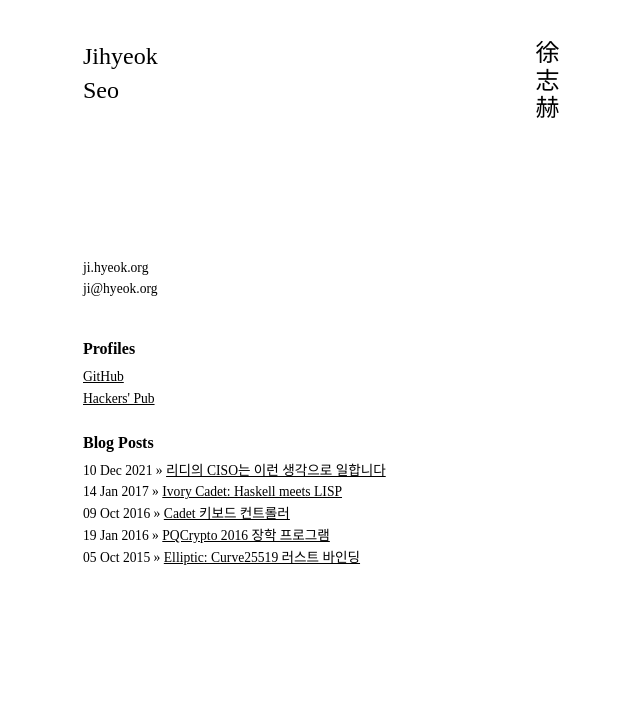
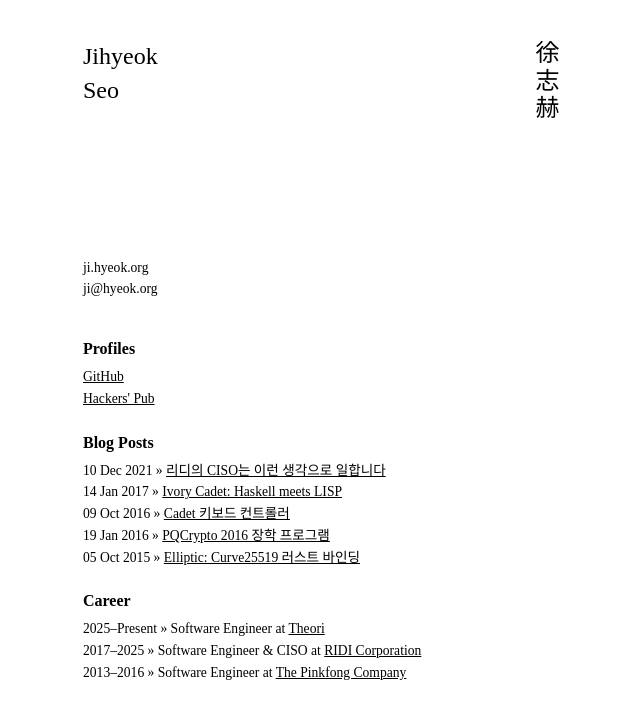
Before and after one commit to limeburst/limeburst.github.io, a Jekyll site: the page built from index.html, in a window 1280 px wide. Shown: the top 719 px of the page, without its empty margins (317-957 px from the left). Built offline with Jekyll 4.4.1, drawn with Linux system fonts in a browser that asks for light colours.

Commit message:
Add career section

```diff
--- a/index.html
+++ b/index.html
@@ -33,4 +33,11 @@ title: Jihyeok Seo
     </li>
     {% endif %} {% endfor %}
   </ul>
+
+  <h2>Career</h2>
+  <ul>
+    <li>2025–Present &raquo; Software Engineer at <a href="https://theori.io">Theori</a></li>
+    <li>2017–2025 &raquo; Software Engineer & CISO at <a href="https://ridicorp.com">RIDI Corporation</a></li>
+    <li>2013–2016 &raquo; Software Engineer at <a href="https://pinkfong.com">The Pinkfong Company</a></li>
+  </ul>
 </div>
```
